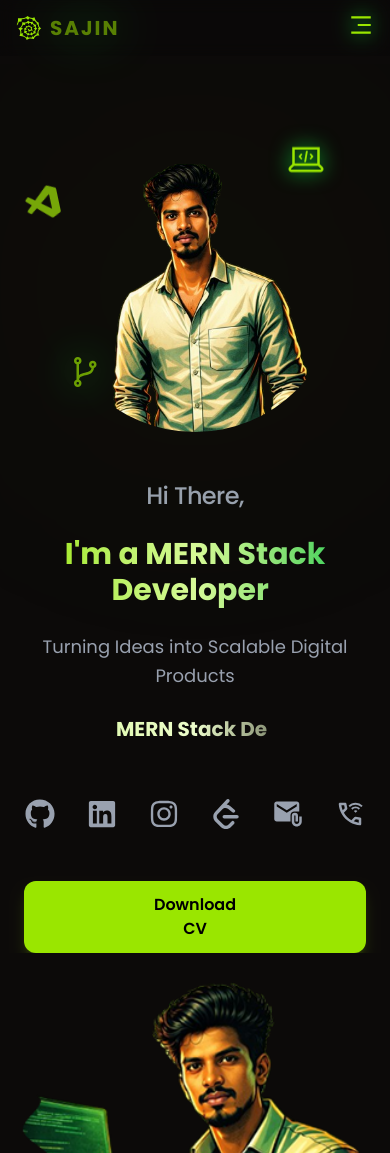
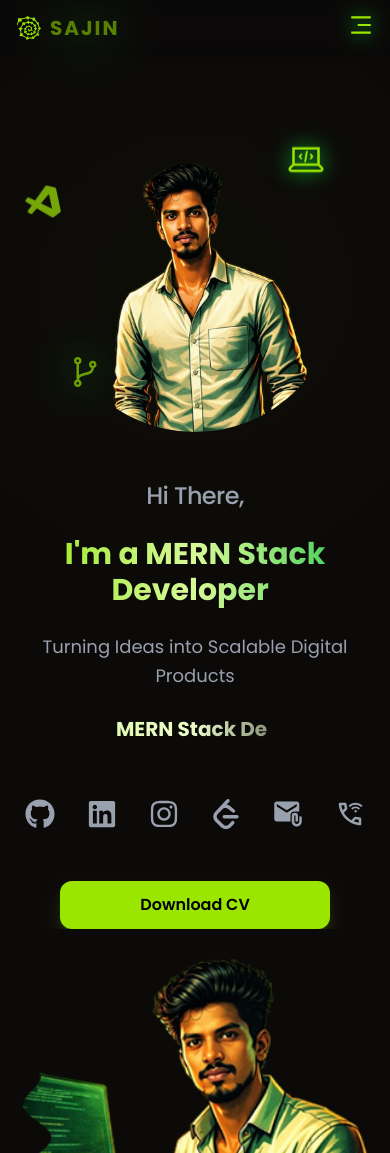
Before and after one commit to sajin-cl/Sajin-Porfolio, a React (Vite) app in the folder Sajin_Portfolio/: page / in a window 390 px wide. Shown: the top 1153 px of the page. Built offline with nearby package versions, Linux system fonts and the light colour scheme.

Commit message:
resume re-updated

```diff
--- a/Sajin_Portfolio/src/components/Hero.jsx
+++ b/Sajin_Portfolio/src/components/Hero.jsx
@@ -94,9 +94,9 @@ const Hero = () => {
           {/* Download CV button */}
           <div className="mt-13 flex justify-center lg:justify-start">
             <a
-              href="/resume.pdf"
+              href="/SajinCL_Mern_Stack_Developer_Resume.pdf"
               download="SajinCL_Mern_Stack_Developer_Resume.pdf"
-              className="px-30 py-3 rounded-xl bg-lime-400 text-black font-semibold hover:bg-lime-300 transition-all duration-300 shadow-lg shadow-lime-400/20 hover:scale-105 active:scale-95"
+              className="whitespace-nowrap px-20 md:px-30 py-3 rounded-xl bg-lime-400 text-black font-semibold hover:bg-lime-300 transition-all duration-300 shadow-lg shadow-lime-400/20 hover:scale-105 active:scale-95"
             >
               Download CV
             </a>
```
Also changed, not shown: 1 other file (tests, documents, lock files or other folders).
